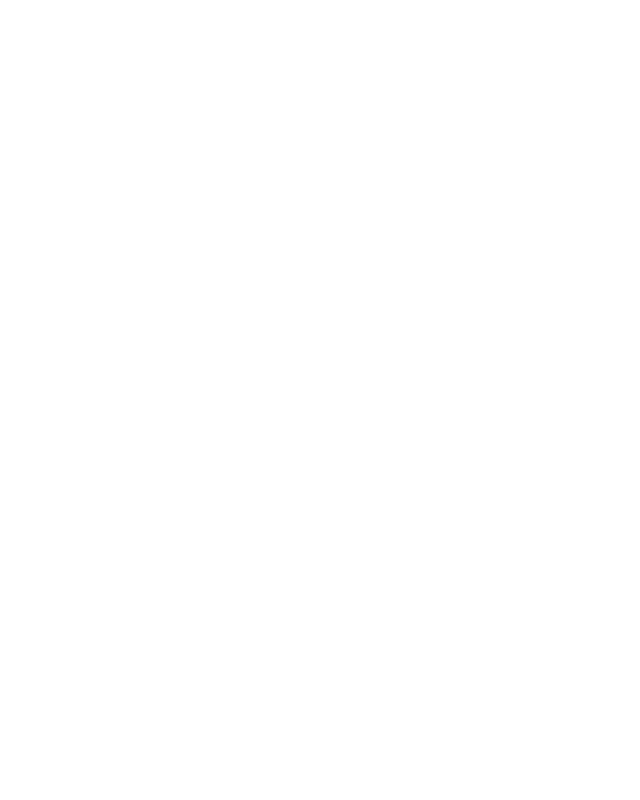
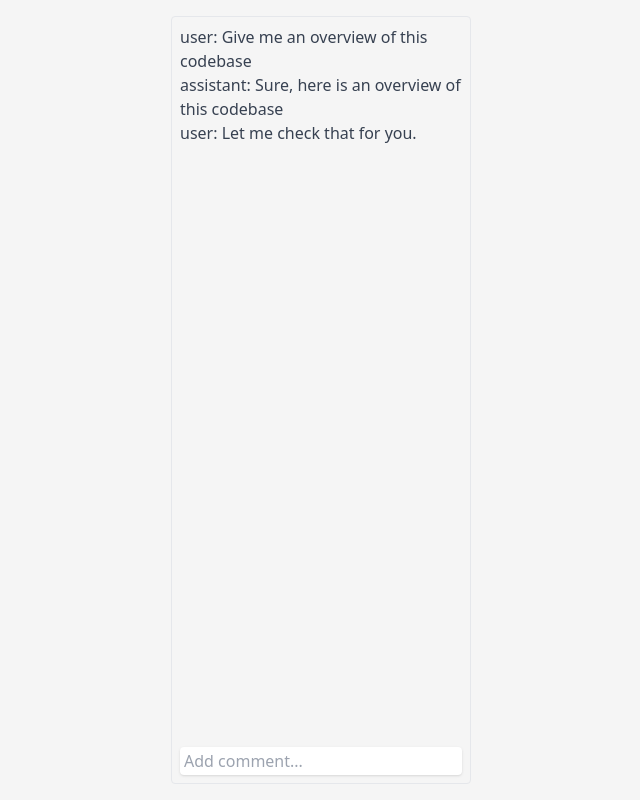
Before and after one commit to max/chornicle-playground, a React (Vite) app: page / in a window 1280 px wide. Shown: the whole page, without its empty margins (319-959 px from the left). Built offline with nearby package versions, Linux system fonts and the light colour scheme.

Commit message:
Basic setup

```diff
--- a/src/App.tsx
+++ b/src/App.tsx
@@ -1,7 +1,7 @@
 // import EditorLayoutExperiment from './components/EditorLayoutExperiment'
 // import PullRequestExperiment from './components/PullRequestExperiment'
 // import HistoryFilterExperiment from './components/HistoryFilterExperiment'
-import ChatViewExperiment from './components/ChatViewExperiment.tsx'
+import ChatViewExperiment from './components/ChatViewExperiment'
 
 function App() {
   // return <EditorLayoutExperiment />
--- /dev/null
+++ b/src/components/ChatView.tsx
@@ -0,0 +1,77 @@
+import {nanoid} from 'nanoid'
+import {useState} from 'react'
+
+type Item = {
+  id: string
+  role: 'user' | 'assistant'
+  content: string
+}
+
+const itemsFixture: Item[] = [
+  {id: nanoid(), role: 'user', content: 'Give me an overview of this codebase'},
+  {
+    id: nanoid(),
+    role: 'assistant',
+    content: 'Sure, here is an overview of this codebase'
+  },
+  {id: nanoid(), role: 'user', content: 'Let me check that for you.'}
+]
+
+function ItemComposer({onSubmit}: {onSubmit: (item: Item) => void}) {
+  const [newItem, setNewItem] = useState<string>('')
+
+  return (
+    <form
+      onSubmit={(e) => {
+        e.preventDefault()
+
+        if (newItem.trim() !== '') {
+          const newItemObject = {
+            id: nanoid(),
+            content: newItem,
+            // TODO: How do you do this properly?
+            role: 'user' as 'user' | 'assistant'
+          }
+          onSubmit(newItemObject)
+          setNewItem('')
+        }
+      }}
+    >
+      <input
+        className="border-none bg-white shadow"
+        onChange={(e) => {
+          setNewItem(e.target.value)
+        }}
+        placeholder="Add comment..."
+        type="text"
+        value={newItem}
+      />
+    </form>
+  )
+}
+
+function ChatView() {
+  const [items, setItems] = useState<Item[]>(itemsFixture)
+
+  const addItem = (newItem: Item) => {
+    setItems([...items, newItem])
+  }
+
+  return (
+    <div className="flex h-full flex-col">
+      <div className="flex-1">
+        {items.map((item) => (
+          <div key={item.id}>
+            {item.role}: {item.content}
+          </div>
+        ))}
+      </div>
+
+      <div>
+        <ItemComposer onSubmit={addItem} />
+      </div>
+    </div>
+  )
+}
+
+export default ChatView
--- a/src/components/ChatViewExperiment.tsx
+++ b/src/components/ChatViewExperiment.tsx
@@ -1,5 +1,14 @@
+import ChatView from './ChatView'
+import Screen from './Screen'
+
 function ChatViewExperiment() {
-  return null
+  return (
+    <Screen className="grid place-items-center bg-neutral-100 p-4">
+      <div className="h-full max-w-[300px] rounded border p-2">
+        <ChatView />
+      </div>
+    </Screen>
+  )
 }
 
 export default ChatViewExperiment
```
